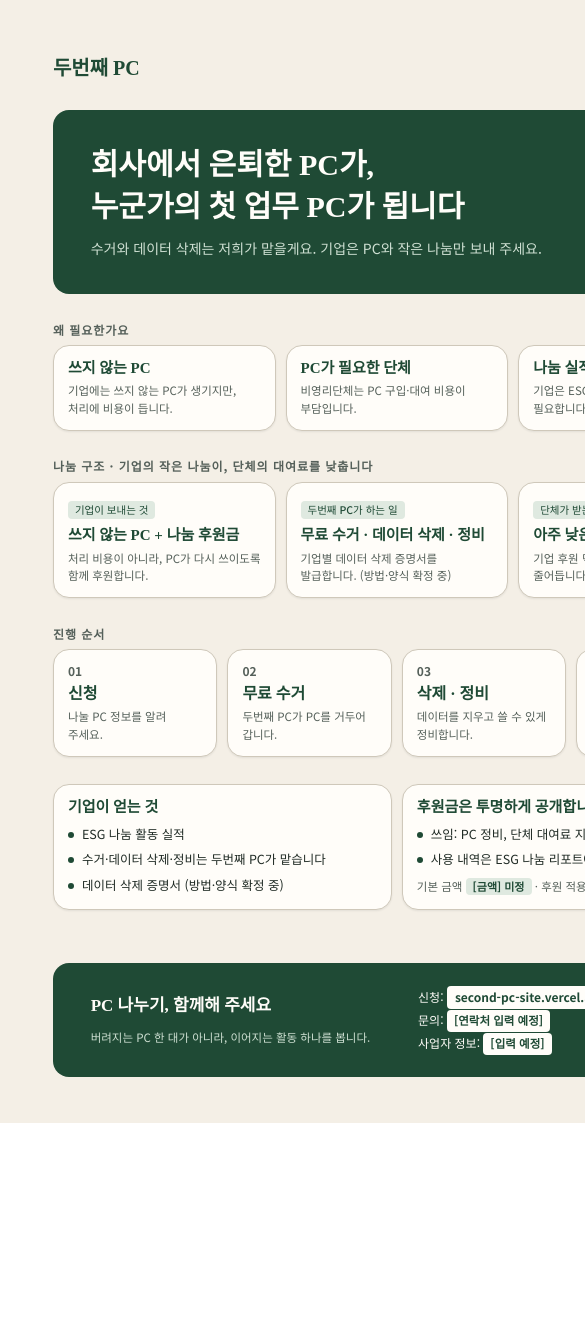
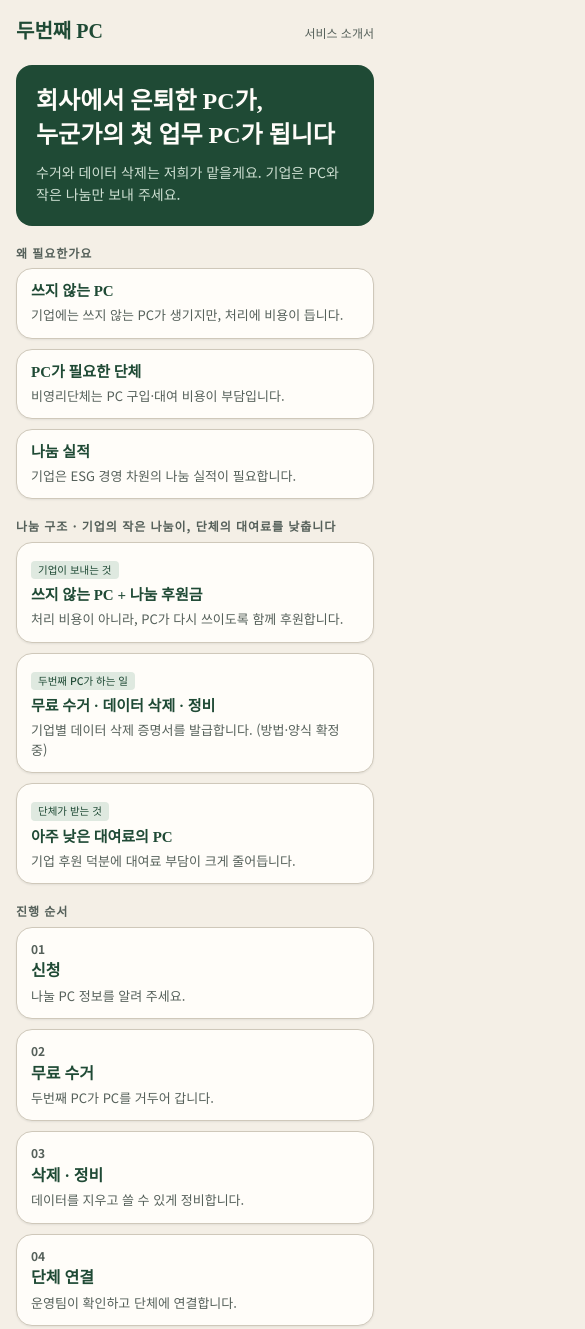
Before and after one commit to cjg1139-create/allinone-memo, a plain HTML site: page second-pc/brochure/enterprise.html in a window 390 px wide. Shown: the top 1329 px of the page, 585 px wide, since content can reach past the window. Before the commit the page ends 1123 px from the top, so only its background shows below. Drawn offline with Linux system fonts and the light colour scheme.

Commit message:
소개서 HTML을 브라우저 화면 폭에 맞게 수정
- 화면으로 볼 때만 A4 고정을 풀고 폭에 맞춰 늘어나고 줄어들게 함 (인쇄·PDF는 A4 그대로)
- 잘리던 문제(overflow hidden 고정 높이)와 휴대폰 viewport 설정 누락 수정
- 좁은 화면에서 카드를 1~2열로 쌓음

Co-Authored-By: Claude Sonnet 5.5 <noreply@anthropic.com>

```diff
--- a/second-pc/brochure/enterprise.html
+++ b/second-pc/brochure/enterprise.html
@@ -2,6 +2,7 @@
 <html lang="ko">
 <head>
 <meta charset="UTF-8">
+<meta name="viewport" content="width=device-width, initial-scale=1">
 <title>두번째 PC — 기업 담당자용 서비스 소개서</title>
 <link rel="preconnect" href="https://fonts.googleapis.com">
 <link href="https://fonts.googleapis.com/css2?family=Noto+Sans+KR:wght@400;500;700&family=Noto+Serif+KR:wght@600;700&display=swap" rel="stylesheet">
@@ -52,6 +53,26 @@ h1,h2,h3 { font-family:var(--serif); color:var(--green-900); line-height:1.35; }
 .foot .info { font-size:12px; line-height:1.9; }
 .foot .info .blank { background:var(--on-green); color:var(--green-900); }
 .foot .info .url { display:inline-block; background:var(--on-green); color:var(--green-900); font-weight:700; font-size:12px; padding:0 8px; border-radius:4px; text-decoration:none; }
+
+/* ── 브라우저 화면으로 볼 때만: A4 고정을 풀고 화면 폭에 맞춥니다. (인쇄·PDF는 위의 A4 규칙 그대로) ── */
+@media screen {
+  html, body { background:var(--beige); }
+  .sheet { width:100%; max-width:980px; height:auto; margin:0 auto; padding:clamp(16px,4vw,48px); gap:clamp(18px,3vw,28px); overflow:visible; }
+  .hero { padding:clamp(20px,4vw,36px); }
+  .hero h1 { font-size:clamp(24px,5vw,34px); }
+  .hero p { font-size:clamp(14px,2.4vw,16px); }
+  .card p { font-size:13px; }
+  .list li { font-size:14px; }
+  .foot { margin-top:0; padding:clamp(20px,3vw,28px) clamp(20px,4vw,40px); }
+}
+@media screen and (max-width:720px) {
+  .c3, .c2 { grid-template-columns:1fr; }
+  .c4 { grid-template-columns:repeat(2,1fr); }
+  .foot { grid-template-columns:1fr; }
+}
+@media screen and (max-width:420px) {
+  .c4 { grid-template-columns:1fr; }
+}
 </style>
 </head>
 <body>
```
